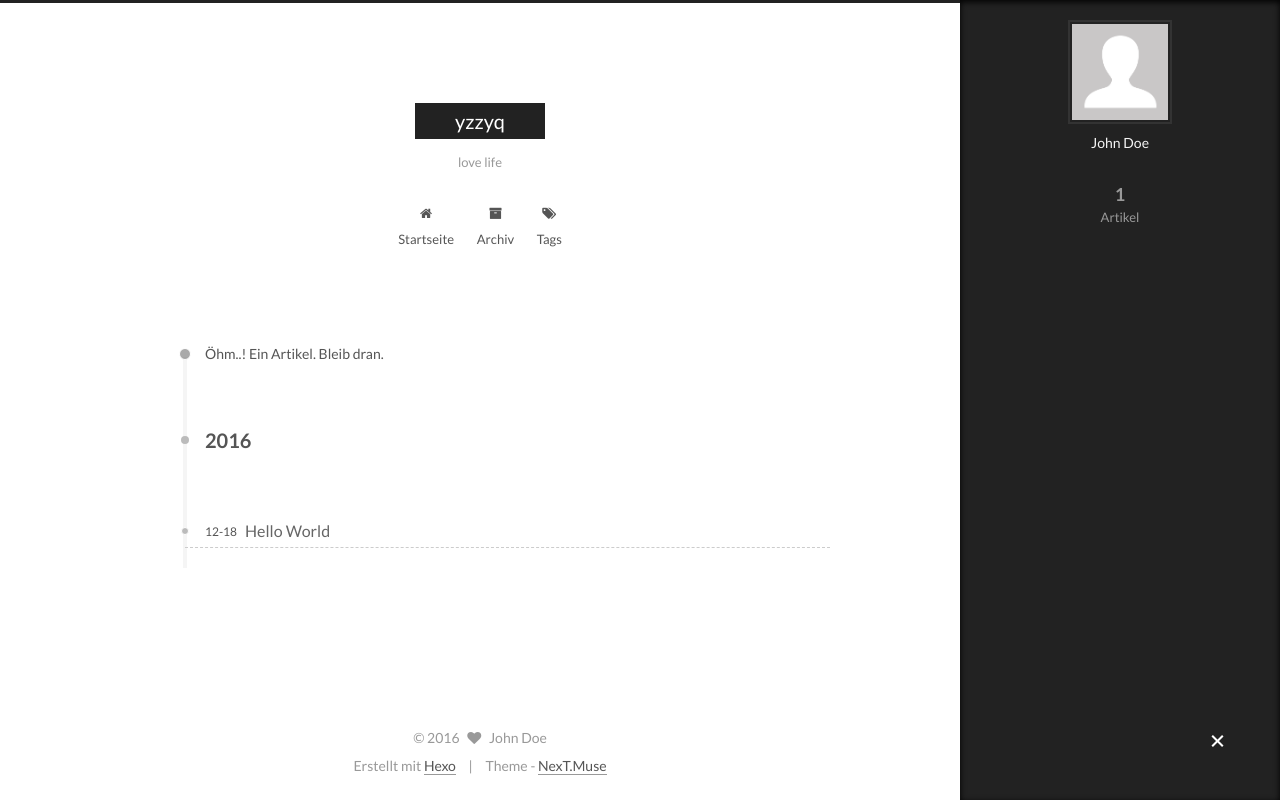
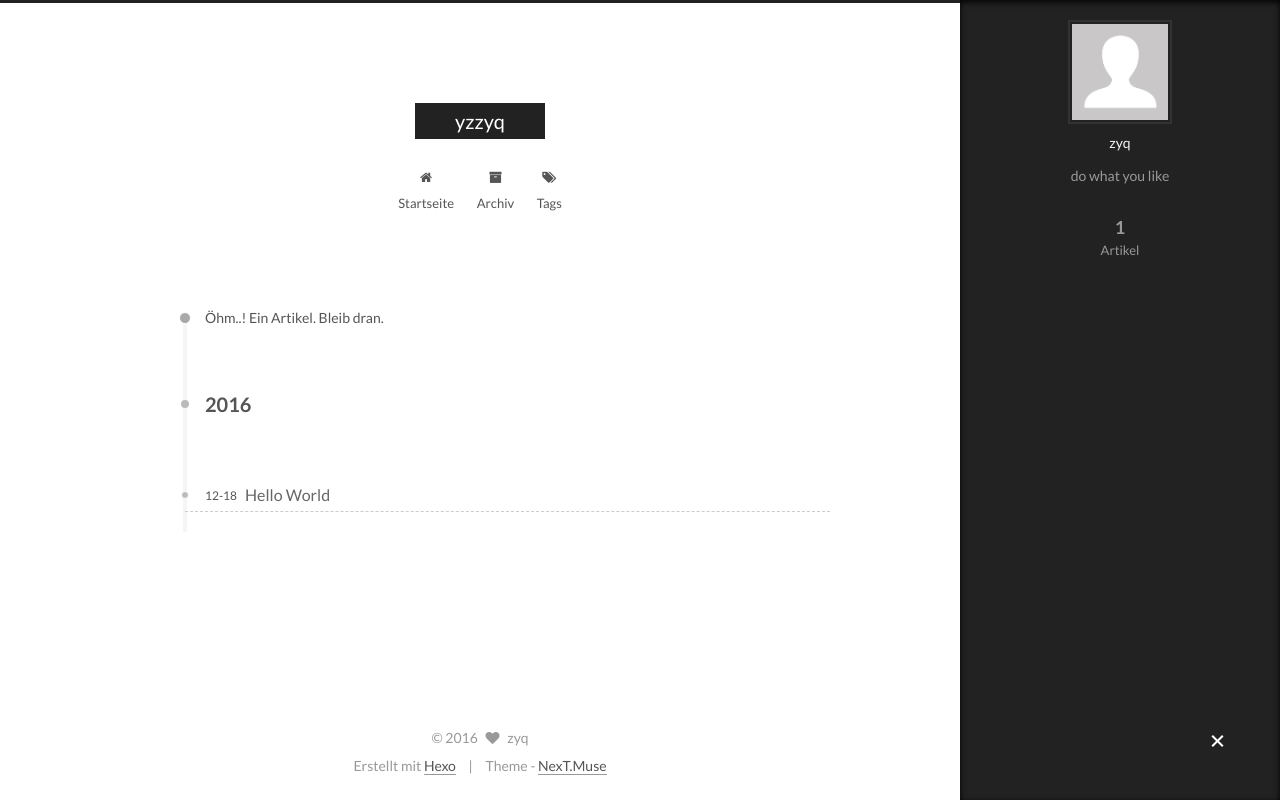
Before and after one commit to yzzyq/yzzyq.github.io, a plain HTML site: page archives/2016/12/index.html in a window 1280 px wide. Both pictures are taken after a click on the element 1217 px from the left and 742 px from the top of the page. Drawn offline with Linux system fonts and the light colour scheme.

Commit message:
Site updated: 2016-12-18 21:10:35

```diff
--- a/archives/2016/12/index.html
+++ b/archives/2016/12/index.html
@@ -84,12 +84,15 @@
 
 
 
+<meta name="description" content="do what you like">
 <meta property="og:type" content="website">
 <meta property="og:title" content="yzzyq">
 <meta property="og:url" content="http://yoursite.com/archives/2016/12/index.html">
 <meta property="og:site_name" content="yzzyq">
+<meta property="og:description" content="do what you like">
 <meta name="twitter:card" content="summary">
 <meta name="twitter:title" content="yzzyq">
+<meta name="twitter:description" content="do what you like">
 
 
 
@@ -110,7 +113,7 @@
   <title> Archiv | yzzyq </title>
 </head>
 
-<body itemscope itemtype="http://schema.org/WebPage" lang="">
+<body itemscope itemtype="http://schema.org/WebPage" lang="zh-CN">
 
 
 
@@ -142,7 +145,7 @@
       <span class="logo-line-after"><i></i></span>
     </a>
   </div>
-  <p class="site-subtitle">love life</p>
+  <p class="site-subtitle"></p>
 </div>
 
 <div class="site-nav-toggle">
@@ -297,9 +300,9 @@
         <div class="site-author motion-element" itemprop="author" itemscope itemtype="http://schema.org/Person">
           <img class="site-author-image" itemprop="image"
                src="/images/avatar.gif"
-               alt="John Doe" />
-          <p class="site-author-name" itemprop="name">John Doe</p>
-          <p class="site-description motion-element" itemprop="description"></p>
+               alt="zyq" />
+          <p class="site-author-name" itemprop="name">zyq</p>
+          <p class="site-description motion-element" itemprop="description">do what you like</p>
         </div>
         <nav class="site-state motion-element">
           <div class="site-state-item site-state-posts">
@@ -348,7 +351,7 @@
   <span class="with-love">
     <i class="fa fa-heart"></i>
   </span>
-  <span class="author" itemprop="copyrightHolder">John Doe</span>
+  <span class="author" itemprop="copyrightHolder">zyq</span>
 </div>
 
 <div class="powered-by">
--- a/css/main.css
+++ b/css/main.css
@@ -1548,7 +1548,7 @@ pre .javascript .function {
   width: 4px;
   height: 4px;
   border-radius: 50%;
-  background: #ff52bf;
+  background: #ff16bf;
 }
 .links-of-blogroll {
   font-size: 13px;
```
Also changed, not shown: 2016/12/18/hello-world/index.html (+6 -6 lines), archives/2016/index.html (+9 -6 lines), archives/index.html (+9 -6 lines), index.html (+9 -6 lines).
